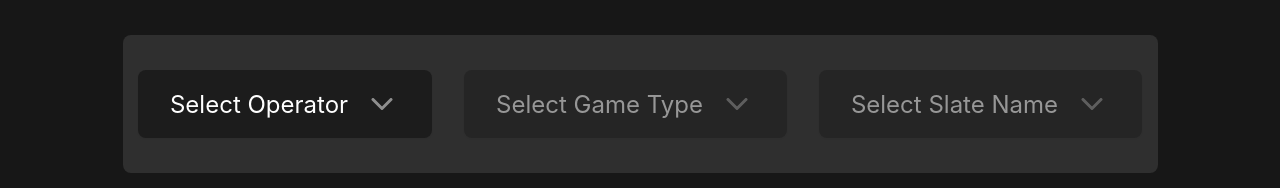
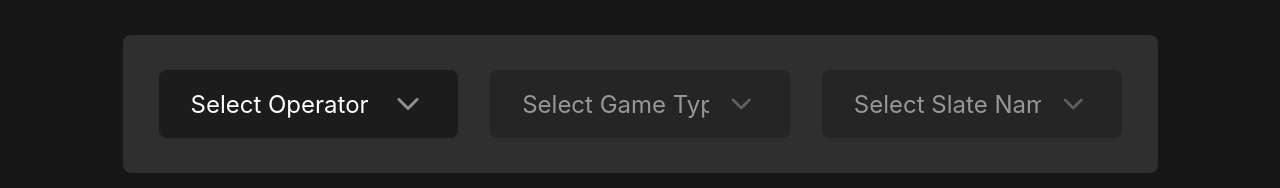
Before and after one commit to brnikita/fantasy-football-app, a Next.js app: page / in a window 1280 px wide. Shown: the part 129-317 px from the top of the page. Built offline with nearby package versions, Linux system fonts and the light colour scheme.

Commit message:
refactor: update styling for fantasy table header and adjust SelectTrigger dimensions in FilterControls

```diff
--- a/src/app/globals.css
+++ b/src/app/globals.css
@@ -67,6 +67,14 @@
   @apply bg-[#1c1c1c] rounded-[8px_8px_0px_0px];
 }
 
+.fantasy-table-header th {
+  pointer-events: none;
+}
+
+.fantasy-table-header th:hover {
+  background-color: transparent !important;
+}
+
 .fantasy-select {
   @apply bg-[#1c1c1c] border-none text-white;
 }
--- a/src/components/FilterControls.tsx
+++ b/src/components/FilterControls.tsx
@@ -31,9 +31,7 @@ export default function FilterControls() {
         value={state.selectedOperator || ""}
         onValueChange={(value) => setSelectedOperator(value)}
       >
-        <SelectTrigger className="inline-flex items-center gap-4 px-8 py-4
-        fantasy-select rounded-lg h-auto font-inter font-normal
-        text-white text-2xl tracking-[0] leading-[normal] [&>svg]:h-9 [&>svg]:w-9">
+        <SelectTrigger className="inline-flex items-center gap-4 px-8 py-4 fantasy-select rounded-lg h-auto font-inter font-normal text-white text-2xl tracking-[0] leading-[normal] [&>svg]:h-9 [&>svg]:w-9 min-w-[280px] max-w-[320px] overflow-hidden text-ellipsis whitespace-nowrap">
           <SelectValue
             placeholder={
               <span className="font-inter font-normal text-white text-2xl tracking-[0] leading-[normal]">
@@ -57,9 +55,7 @@ export default function FilterControls() {
         onValueChange={(value) => setSelectedGameType(value)}
         disabled={!state.selectedOperator}
       >
-        <SelectTrigger className="inline-flex items-center gap-4 px-8
-        py-4 fantasy-select rounded-lg h-auto font-inter
-        font-normal text-white text-2xl tracking-[0] leading-[normal] [&>svg]:h-9 [&>svg]:w-9">
+        <SelectTrigger className="inline-flex items-center gap-4 px-8 py-4 fantasy-select rounded-lg h-auto font-inter font-normal text-white text-2xl tracking-[0] leading-[normal] [&>svg]:h-9 [&>svg]:w-9 min-w-[280px] max-w-[320px] overflow-hidden text-ellipsis whitespace-nowrap">
           <SelectValue
             placeholder={
               <span className="font-inter font-normal text-white text-2xl tracking-[0] leading-[normal]">
@@ -83,9 +79,7 @@ export default function FilterControls() {
         onValueChange={(value) => setSelectedSlateName(value)}
         disabled={!state.selectedGameType}
       >
-        <SelectTrigger className="inline-flex items-center gap-4 px-8 py-4 fantasy-select
-        rounded-lg h-auto font-inter font-normal
-        text-white text-2xl tracking-[0] leading-[normal] [&>svg]:h-9 [&>svg]:w-9">
+        <SelectTrigger className="inline-flex items-center gap-4 px-8 py-4 fantasy-select rounded-lg h-auto font-inter font-normal text-white text-2xl tracking-[0] leading-[normal] [&>svg]:h-9 [&>svg]:w-9 min-w-[280px] max-w-[320px] overflow-hidden text-ellipsis whitespace-nowrap">
           <SelectValue
             placeholder={
               <span className="font-inter font-normal text-white text-2xl tracking-[0] leading-[normal]">
```
